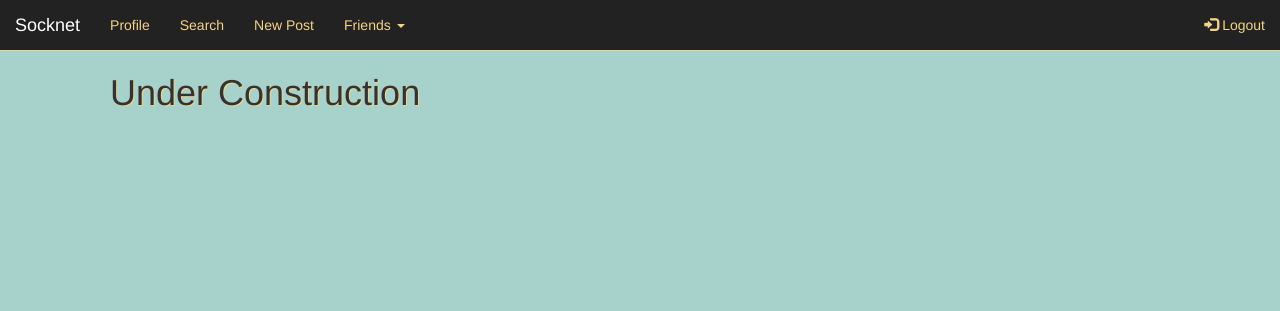
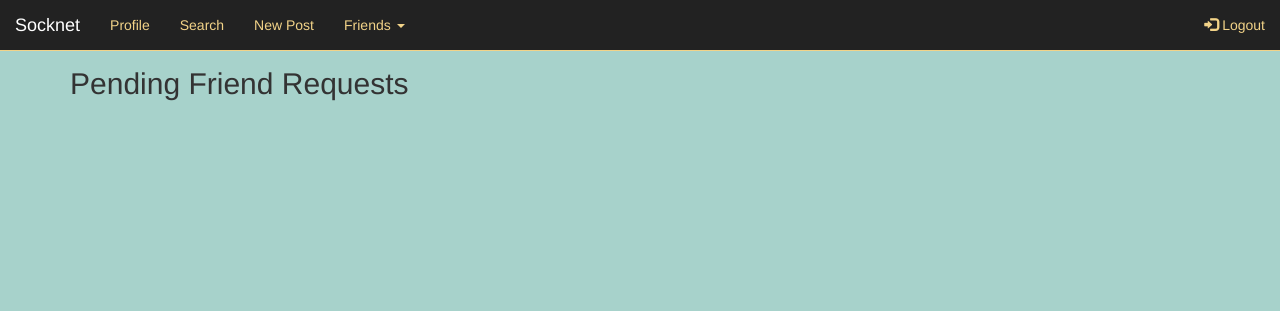
Before and after one commit to CMPUT404F16T04/sturdy-octo-computing-machine, a Django app: a page that uses mysite/socknet/templates/socknet/manage_friend_requests.html in a window 1280 px wide. Shown: the top 311 px of the page. Run offline with Django 3.2, Linux system fonts and the light colour scheme; a user stored in the database is signed in; tables that the repository leaves empty hold one stand-in row (values such as "Sample post"); some libraries are stand-ins or nearby versions.

Commit message:
Pending Friend Requests page is working

```diff
--- a/mysite/socknet/templates/socknet/manage_friend_requests.html
+++ b/mysite/socknet/templates/socknet/manage_friend_requests.html
@@ -1,30 +1,93 @@
 {% extends "base.html" %}
 {% block content %}
-    <h1>Under Construction</h1>
-    <div>
+{% load static from staticfiles %}
+    <div class="friend-title">Pending Friend Requests</div>
         {% for friend_request in user.author.get_pending_friend_requests.all %}
-            <div>
-                <!--  {{friend_request.user.username}} -->
-                <!-- TODO: Add 1 button for accept, add 1 button for decline. Don't use handler since these are static -->
-                <!-- Remove element regardless of actions -->
-                <!--
-                <a id="{{ friend_request.uuid}}_button" href="#" class="friend-anchor"
-                data-uuid="{{ friend_request.uuid }}" data-username="{{ friend_request.user.username }}" data-status="unfollow">Unfollow</a -->
+            <div id="{{ friend_request.uuid}}_box" class="friend-request-box">
+                <img class="friend-profile-pic" src="{% static 'images/headshot.png' %}"/>
+                <div class="friend-name">
+                    {{friend_request.user.username}}
+                </div>
+                <a href="#" class="friend-button-2 btn btn-success"
+                data-uuid="{{ friend_request.uuid }}" data-username="{{ friend_request.user.username }}"
+                data-status="accept_friend_request">Accept</a>
+                <a href="#" class="friend-button-2 btn btn-danger"
+                data-uuid="{{ friend_request.uuid }}" data-username="{{ friend_request.user.username }}"
+                data-status="decline_friend_request">Decline</a>
             </div>
         {% endfor %}
-    </div>
-
 {% endblock %}
 
 {% block scripts %}
-{% load static from staticfiles %}
-<script src="{% static 'js/friend_request_handler.js' %}"></script>
 <script type="text/javascript">
-    // authorUUID and url are needed in friend_request_handler (above)
-    var authorUUID = "{{ user.author.uuid }}";
-    var url = "{% url 'manage_friends' authorUUID=user.author.uuid %}";
     $(document).ready(function() {
-        console.log("Manage Following Loaded");
+        console.log("Manage Friend Requests Loaded");
+
+        $('.friend-button-2').click(function () {
+            var url = "{% url 'manage_friend_requests' authorUUID=user.author.uuid %}";
+            var status = $(this).data("status");
+            var csrftoken = getCookie('csrftoken'); // From js/cookie.js
+            var friendUUID = $(this).data("uuid");
+            var authorUUID = "{{ user.author.uuid }}";
+            // Handle Accept Friend Request
+            if (status == "accept_friend_request") {
+                console.log("This author wants to accept the friend request of: "+$(this).data('username'));
+                // Accept friend request with ajax so we don't have to reload the page.
+                var jsonData = {
+                    "action": "accept_friend_request",
+                    "author": {
+                        "id": authorUUID
+                    },
+                    "friend": {
+                        "id": friendUUID
+                    }
+                };
+                var jsonStr = JSON.stringify(jsonData)
+                console.log(jsonStr);
+                $.ajax({
+                    type: "POST",
+                    url: url,
+                    data: jsonStr,
+                    contentType: "application/json",
+                    success: removeRow(friendUUID),
+                    beforeSend: function(xhr) {
+                        xhr.setRequestHeader("X-CSRFToken", csrftoken);
+                    }
+                });
+            }
+            // Handle decline friend request
+            else if (status == "accept_friend_request") {
+                console.log("This author wants to decline the friend request of: "+$(this).data('username'));
+                // Accept friend request with ajax so we don't have to reload the page.
+                var jsonData = {
+                    "action": "decline_friend_request",
+                    "author": {
+                        "id": authorUUID
+                    },
+                    "friend": {
+                        "id": friendUUID
+                    }
+                };
+                var jsonStr = JSON.stringify(jsonData)
+                console.log(jsonStr);
+                $.ajax({
+                    type: "POST",
+                    url: url,
+                    data: jsonStr,
+                    contentType: "application/json",
+                    success: removeRow(friendUUID),
+                    beforeSend: function(xhr) {
+                        xhr.setRequestHeader("X-CSRFToken", csrftoken);
+                    }
+                });
+            }
+        });
+
+        function removeRow(friendUUID) {
+            console.log("Removing FR From Page")
+            $('#'+friendUUID+'_box').remove();
+        }
+
     });
 </script>
 {% endblock scripts %}
--- a/mysite/socknet/views.py
+++ b/mysite/socknet/views.py
@@ -152,3 +152,28 @@ class ManageFriendRequests(LoginRequiredMixin, generic.base.TemplateView):
         if authorUUID != self.request.user.author.uuid:
             raise PermissionDenied
         return super(ManageFriendRequests, self).get(request, *args, **kwargs)
+
+    def post(self, request, *args, **kwargs):
+        authorUUID = self.kwargs.get('authorUUID', self.request.user.author)
+        # Convert uuid from url into a proper UUID field
+        authorUUID = uuid.UUID(authorUUID)
+        # Ensure that someone else is not trying to edit our friends
+        if authorUUID != self.request.user.author.uuid:
+            raise PermissionDenied
+        if request.is_ajax():
+            decoded_json = json.loads(request.body)
+            action_type = decoded_json['action']
+            friend_uuid = decoded_json['friend']['id']
+            friend = Author.objects.get(uuid=friend_uuid)
+            author = request.user.author
+            if action_type == "decline_friend_request":
+                print("Decling Friend Request of: " + friend.user.username)
+                author.decline_friend_request(friend)
+                return HttpResponse(status=200)
+            elif action_type == "accept_friend_request":
+                print("Accepting Friend Request of: " + friend.user.username)
+                author.accept_friend_request(friend)
+                return HttpResponse(status=200)
+            else:
+                print("MANAGE FRIEND REQUEST POST: Unknown action")
+                return HttpResponse(status=500)
--- a/mysite/static/css/base.css
+++ b/mysite/static/css/base.css
@@ -139,6 +139,17 @@ input[type=submit] {
     align-items: center;
 }
 
+.friend-request-box {
+    border: 2px solid #EEEEEE;
+    width: 48%;
+    min-width: 500px;
+    position: relative;
+    margin-right: 10px;
+    margin-bottom: 12px;
+    display: flex;
+    align-items: center;
+}
+
 .friend-profile-pic {
     display: block;
     position: relative;
@@ -161,3 +172,7 @@ input[type=submit] {
     margin-right: 20px;
     font-size: 15px;
 }
+
+.friend-button-2 {
+    margin-right: 10px;
+}
--- a/mysite/static/js/friend_request_handler.js
+++ b/mysite/static/js/friend_request_handler.js
@@ -1,4 +1,4 @@
-// Handles ajax calls when follow and friend buttons are selected
+// Handles ajax calls when follow and friend buttons are selected on a user's profile or manage friends/following page
 
 $('.friend-anchor').click(function () {
     var id = $(this).attr('id');
```
